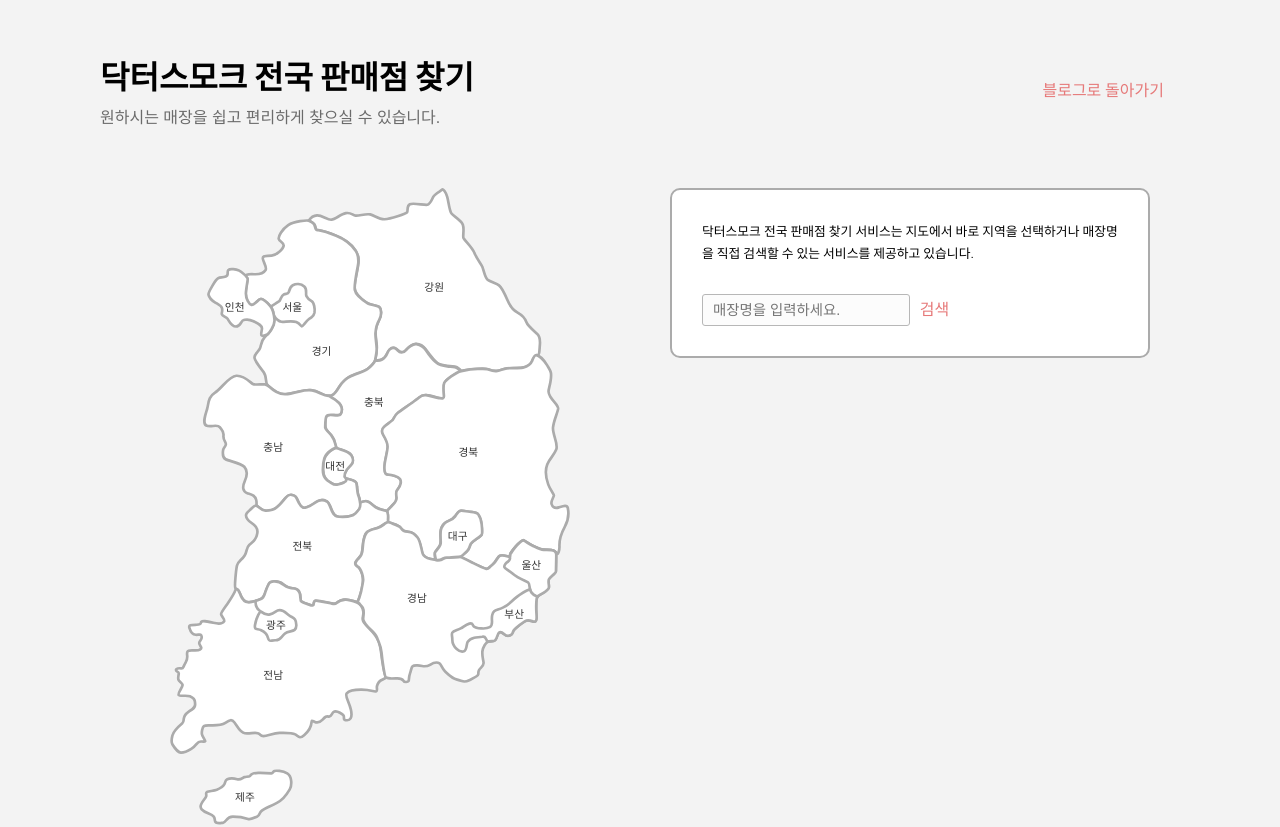
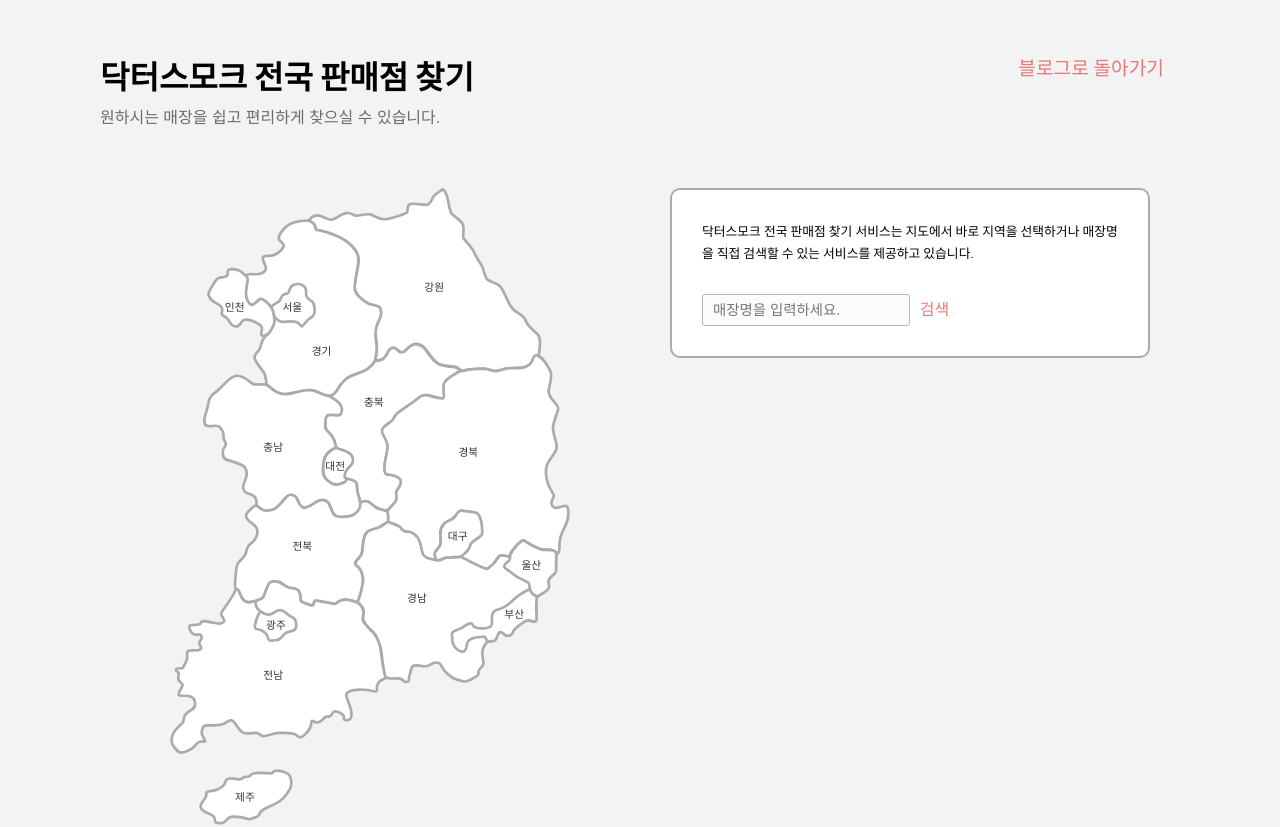
Before and after one commit to eoullim4505/drsmoke, a plain HTML site: page index.html in a window 1280 px wide. Shown: the top 827 px of the page. Drawn offline with Linux system fonts and the light colour scheme; files whose address does not match are found by name; a web font is replaced by a local one.

Commit message:
Add img
Add img

```diff
--- a/css/style.css
+++ b/css/style.css
@@ -23,13 +23,17 @@
     color: #6B6B6B;
 }
 .header p {
+    position: relative;
+    top: -30px;
     float: right;
+    text-align: center;
+    font-size: 1.2rem;
 }
-.header p a, .sc_btn, #search_text, tbody a, #re_search {
+.header p a#gotoblog, .sc_btn, #search_text, tbody a, #re_search {
     border-radius: 3px;
     padding: 8px 16px;
 }
-.header p a:hover, .sc_btn:hover, #search_text:hover, tbody a:hover, #re_search:hover {
+.header p a#gotoblog:hover, .sc_btn:hover, #search_text:hover, tbody a:hover, #re_search:hover {
     opacity: 0.7;
     /* border-color: #2070A8; */
     border-color: #e67979;
@@ -37,6 +41,9 @@
     background-color: #e67979;
     color: #ffffff;
     transition: all .2s;
+}
+.header #blog_icon {
+    width: 300px;
 }
 .content {
     margin-bottom: 50px;
```
